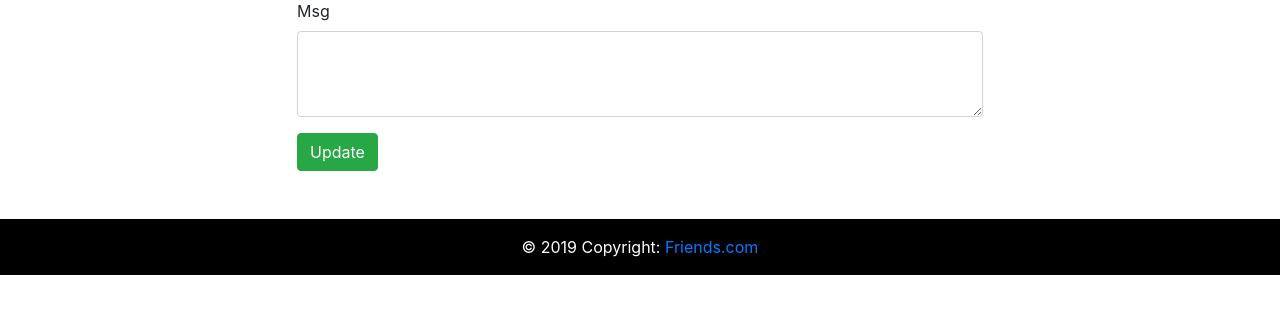
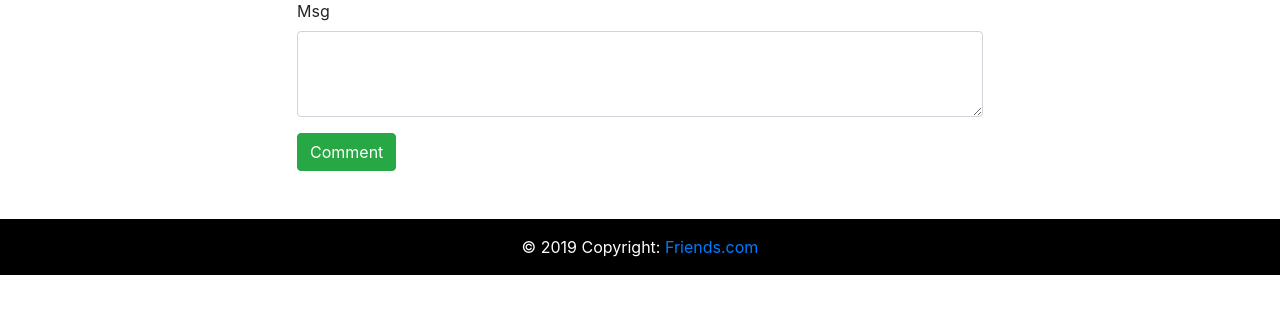
Before and after one commit to altafshaikh/Friends-The-Social-Network, a Django app: page /post/comment/3 in a window 1280 px wide. Shown: the part 212-535 px from the top of the page. Run offline with Django 3.2, Linux system fonts and the light colour scheme; some libraries are stand-ins or nearby versions.

Commit message:
Change label from update to comment

```diff
--- a/core/templates/core/comment.html
+++ b/core/templates/core/comment.html
@@ -15,7 +15,7 @@
             <form method="post">
                     {% csrf_token %}
                     {{ form|crispy }}
-                <button type="submit" class="btn btn-success">Update</button>
+                <button type="submit" class="btn btn-success">Comment</button>
             </form>
         </div>
       </div>
```
Also changed, not shown: db.sqlite3, media/images/image18.jpg (added), media/images/image18_ztaUiW0.jpg (added).
